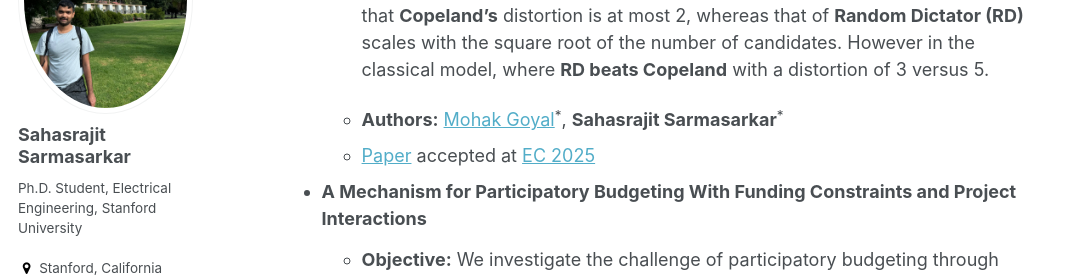
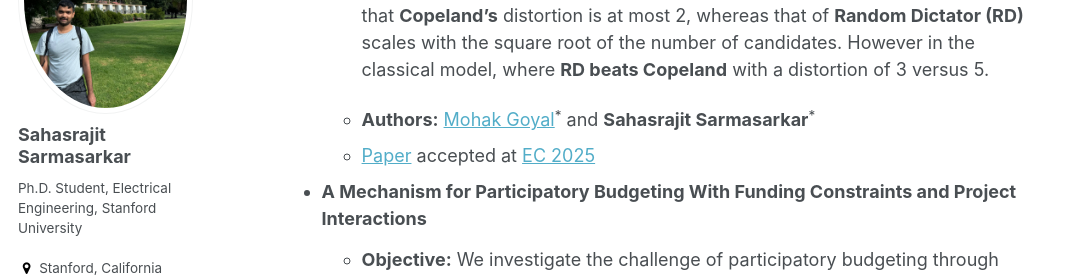
Before and after one commit to Sahasrajit123/Sahasrajit123.github.io, a Jekyll site: the page built from _pages/research.md, in a window 1280 px wide and 900 px high, scrolled down 1951 px. Shown: the part 151-428 px from the top of the window, without its empty margins (0-1084 px from the left). Built offline with Jekyll 4.4.1, drawn with Linux system fonts in a browser that asks for light colours; some web fonts are replaced; formulas are drawn with MathJax 3.

Commit message:
Updated with recent changes 25

```diff
--- a/_pages/research.md
+++ b/_pages/research.md
@@ -61,7 +61,7 @@ This area focuses on combining individual preferences to make collective decisio
 
     * **Objective:** We extend the study of **metric distortion** in social choice, which evaluates the performance of voting rules, to the probabilistic voting framework that includes **Plackett-Luce (PL)**. For example, in the PL model with candidate strength inversely proportional to the square of their metric distance, we show that **Copeland's** distortion is at most 2, whereas that of **Random Dictator (RD)** scales with the square root of the number of candidates. However in the classical model, where **RD beats Copeland** with a distortion of 3 versus 5.
 
-    * **Authors:** [Mohak Goyal](https://sites.google.com/view/mohakg/)<sup>*</sup>, **Sahasrajit Sarmasarkar**<sup>*</sup>
+    * **Authors:** [Mohak Goyal](https://sites.google.com/view/mohakg/)<sup>*</sup> and **Sahasrajit Sarmasarkar**<sup>*</sup>
     * [Paper](https://arxiv.org/abs/2405.14223) accepted at [EC 2025](https://ec25.sigecom.org/)
 
 - **A Mechanism for Participatory Budgeting With Funding Constraints and Project Interactions**
```
